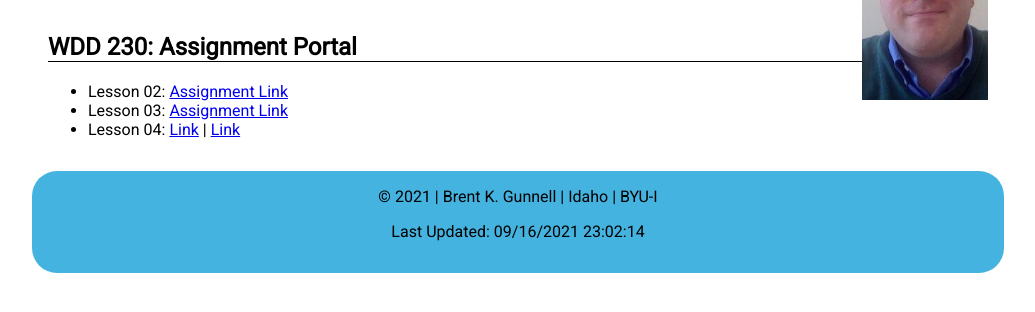
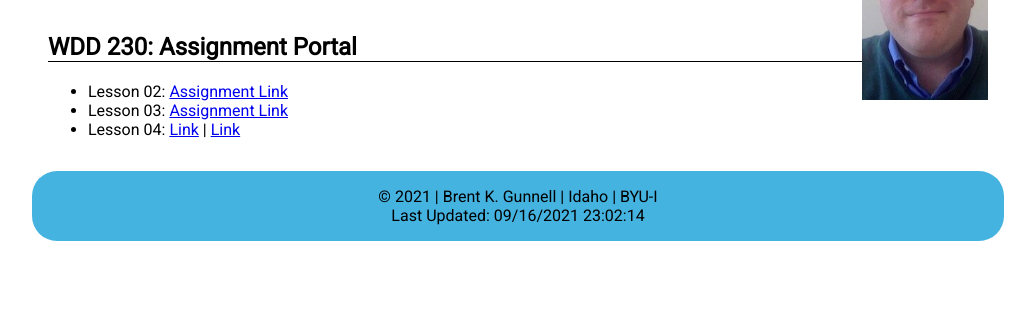
Before and after one commit to brentkgunnell/wdd230, a plain HTML site: page index.html in a window 1280 px wide. Shown: the part 124-436 px from the top of the page, without its empty margins (122-1157 px from the left). Drawn offline with Linux system fonts and the light colour scheme.

Commit message:
Week 1 Keep pushing

```diff
--- a/index.html
+++ b/index.html
@@ -36,7 +36,7 @@
     <footer>
       &copy; <span id="copyrightyear"></span> | Brent K. Gunnell | Idaho | BYU-I
       <br />
-      <p>Last Updated: <span id="modified"></span></p>
+      Last Updated: <span id="modified"></span>
     </footer>
   </body>
 </html>
```
